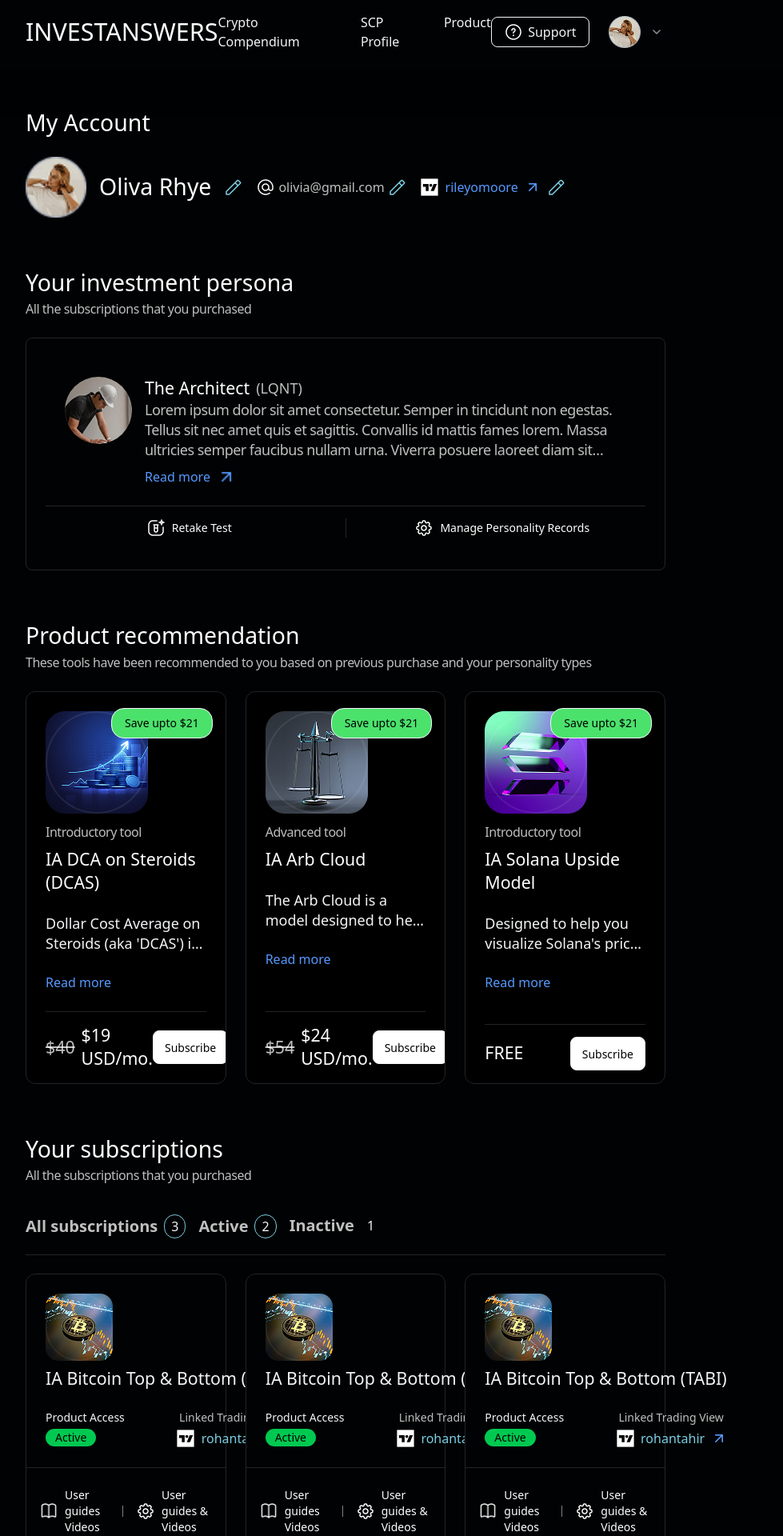
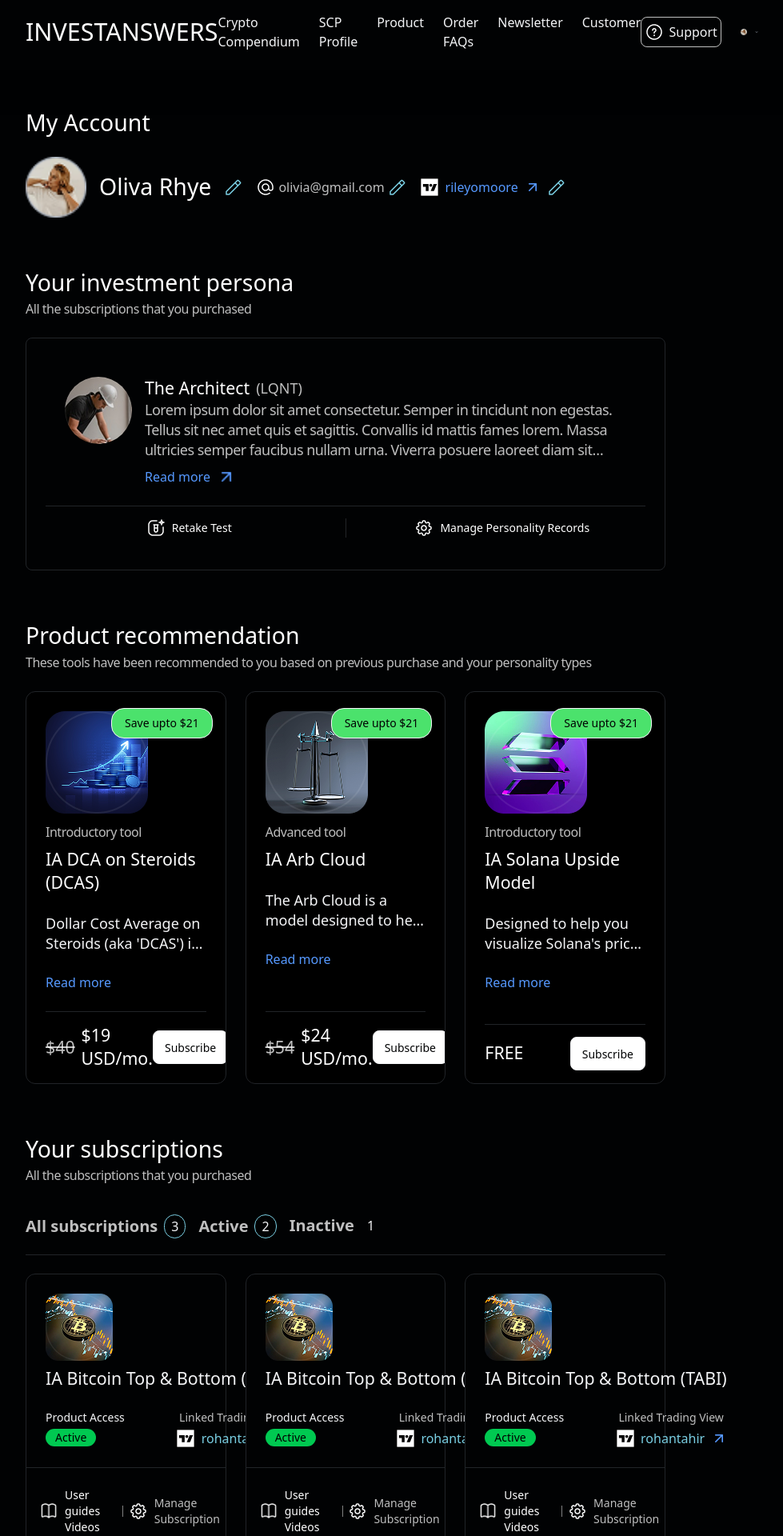
Before and after one commit to Hammadnmt/assessment-repo, a Next.js app: page / in a window 1280 px wide. Shown: the top 1920 px of the page at 80% size, without its empty margins (208-1187 px from the left). Built offline with nearby package versions, Linux system fonts and the light colour scheme; no server answers; the database is empty.

Commit message:
font added

```diff
--- a/app/NavBar.tsx
+++ b/app/NavBar.tsx
@@ -7,17 +7,36 @@
       <h2 className="text-[#FFF] font-light text-[30.462px] uppercase">InvestAnswers</h2>
       <div className="flex items-start gap-6">
         <div>
-          <p className="">Crypto Compendium</p>
+          <p className=" text-primary-heading font-poppins text-base font-normal leading-normal">
+            Crypto Compendium
+          </p>
         </div>
         <div>
-          <p className="">SCP Profile</p>
+          <p className=" text-primary-heading font-poppins text-[16px] font-normal leading-normal">
+            SCP Profile
+          </p>
         </div>
         <div>
-          <p className="">Product</p>
+          <p className=" text-primary-heading font-poppins text-[16px] font-normal leading-normal">Product</p>
+        </div>
+        <div>
+          <p className=" text-primary-heading font-poppins text-[16px] font-normal leading-normal">
+            Order FAQs
+          </p>
+        </div>
+        <div>
+          <p className=" text-primary-heading font-poppins text-[16px] font-normal leading-normal">
+            Newsletter
+          </p>
+        </div>
+        <div>
+          <p className=" text-primary-heading font-poppins text-[16px] font-normal leading-normal">
+            Customer
+          </p>
         </div>
       </div>
       <div className="flex items-center gap-6">
-        <div className="flex justify-center gap-1.5 items-center py-1.5 px-4 rounded-lg border border-[1px,rgba(255,255,255,0.75)]">
+        <div className="flex justify-center gap-1.5 items-center py-1.5 px-4 border border-white/75 rounded-lg ">
           <Image src="/Question.png" width={24} height={24} alt="Question mark" />
           <p>Support</p>
         </div>
--- a/app/layout.tsx
+++ b/app/layout.tsx
@@ -1,5 +1,5 @@
 import type { Metadata } from "next";
-import { Geist, Geist_Mono, Poppins } from "next/font/google";
+import { Geist, Geist_Mono, Poppins, Inter } from "next/font/google";
 import { CartProvider } from "@/context/cart/cart.context";
 import "./globals.css";
 import { Toaster } from "react-hot-toast";
@@ -13,6 +13,11 @@
   subsets: ["latin"],
   variable: "--font-poppins",
   weight: ["400", "500", "600", "700"], // pick weights you need
+});
+const inter = Inter({
+  variable: "--font-inter",
+  subsets: ["latin"],
+  weight: ["400", "500", "600", "700"], // pick weights you
 });
 
 const geistMono = Geist_Mono({
@@ -33,7 +38,7 @@
   return (
     <html lang="en">
       <body
-        className={`${geistSans.variable} ${poppins.variable} ${geistMono.variable} antialiased text-gray-100 bg-[#010203]`}
+        className={`${geistSans.variable} ${poppins.variable} ${geistMono.variable} ${inter.variable} antialiased text-gray-100 bg-[#010203]`}
       >
         <CartProvider>
           {/* Global Toast Notifications */}
--- a/components/ProductCard.tsx
+++ b/components/ProductCard.tsx
@@ -27,7 +27,7 @@
   onCtaClick,
 }: ProductProps) => {
   return (
-    <div className="flex flex-col justify-between rounded-xl bg-black overflow-hidden h-full relative border border-[#212428]">
+    <div className="flex flex-col justify-between rounded-xl bg-black overflow-hidden relative border border-[#212428]">
       <div className=" flex py-2 px-4 border rounded-2xl justify-center items-start absolute top-[20px] right-[16px] bg-[#4BE26C]">
         <p className="text-[color:var(--background,#010203)] [leading-trim:both] [text-edge:cap] text-sm font-medium font-poppins">
           Save upto $21
@@ -59,7 +59,7 @@
               {description}
             </p>
           </div>
-          <a href="#" className="text-[color:var(--Website,#5699FF)] ... self-start">
+          <a href="#" className="text-[color:var(--Website,#5699FF)] font-inter">
             Read more
           </a>
         </div>
--- a/components/Subscription.tsx
+++ b/components/Subscription.tsx
@@ -12,7 +12,7 @@
                 Your subscriptions
               </h2>
             </div>
-            <h3 className="text-[color:var(--Secondary-Heading,rgba(255,255,255,0.75))] text-base leading-[145%] tracking-[-0.48px]">
+            <h3 className="text-white/75 text-base leading-[145%] tracking-[-0.48px]">
               All the subscriptions that you purchased
             </h3>
           </div>
@@ -22,26 +22,20 @@
       <div className="flex flex-col items-start self-stretch gap-2">
         <div className="flex items-start  gap-4">
           <div className="py-3 flex items-center justify-center gap-2">
-            <h3 className="text-[color:var(--Secondary-Heading,rgba(255,255,255,0.75))] text-xl font-semibold leading-5">
-              All subscriptions
-            </h3>
-            <div className="flex py-0.5 px-2 flex items-center border border-[#7ACFE3] rounded-full">
+            <h3 className="text-white/75 text-xl font-semibold leading-5">All subscriptions</h3>
+            <div className="flex py-0.5 px-2  items-center border border-[#7ACFE3] rounded-full">
               <span>3</span>
             </div>
           </div>
           <div className="py-3 flex items-center justify-center gap-2">
-            <h3 className="text-[color:var(--Secondary-Heading,rgba(255,255,255,0.75))] text-xl font-semibold leading-5">
-              Active
-            </h3>
-            <div className="flex py-0.5 px-2 flex items-center border border-[#7ACFE3] rounded-full">
+            <h3 className="text-white/75 text-xl font-semibold leading-5">Active</h3>
+            <div className="flex py-0.5 px-2 items-center border border-[#7ACFE3] rounded-full">
               <span>2</span>
             </div>
           </div>
           <div className="py-3 flex items-center justify-center gap-2">
-            <h3 className="text-[color:var(--Secondary-Heading,rgba(255,255,255,0.75))] text-xl font-semibold leading-5">
-              Inactive
-            </h3>
-            <div className="flex py-0.5 px-2 flex items-center">
+            <h3 className="text-white/75 text-xl font-semibold leading-5">Inactive</h3>
+            <div className="flex py-0.5 px-2 items-center">
               <span>1</span>
             </div>
           </div>
--- a/components/SubscriptionCard.tsx
+++ b/components/SubscriptionCard.tsx
@@ -53,8 +53,8 @@
           </div>
           <div className="flex items-center justify-center py-4 gap-2 px-0">
             <Image src="/Settings.png" width={24} height={24} alt="guide" />
-            <h2 className="text-[var(--Primary-Heading,#FFF)] font-gotham text-[14px]  leading-[20px]">
-              User guides & Videos
+            <h2 className="text-white/75 font-gotham text-[14px] not-italic font-[350] leading-[20px]">
+              Manage Subscription
             </h2>
           </div>
         </div>
--- a/tailwind.config.ts
+++ b/tailwind.config.ts
@@ -3,7 +3,10 @@
   theme: {
     extend: {
       fontFamily: {
-        poppins: ["--font-poppins", "sans-serif"],
+        poppins: ["var(--font-poppins)", "sans-serif"],
+        inter: ["var(--font-inter)", "sans-serif"],
+        geist: ["var(--font-geist-sans)", "sans-serif"],
+        geistMono: ["var(--font-geist-mono)", "monospace"],
       },
       colors: {
         "primary-heading": "#FFF",
```
